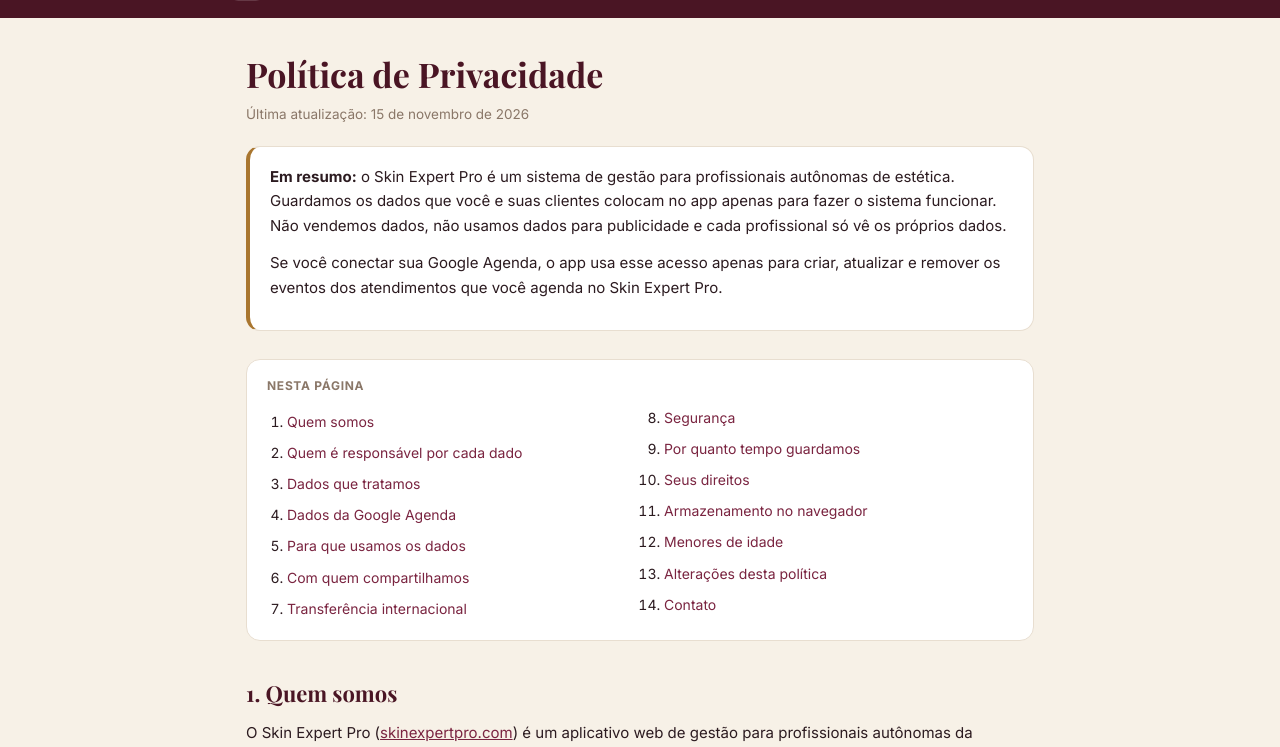
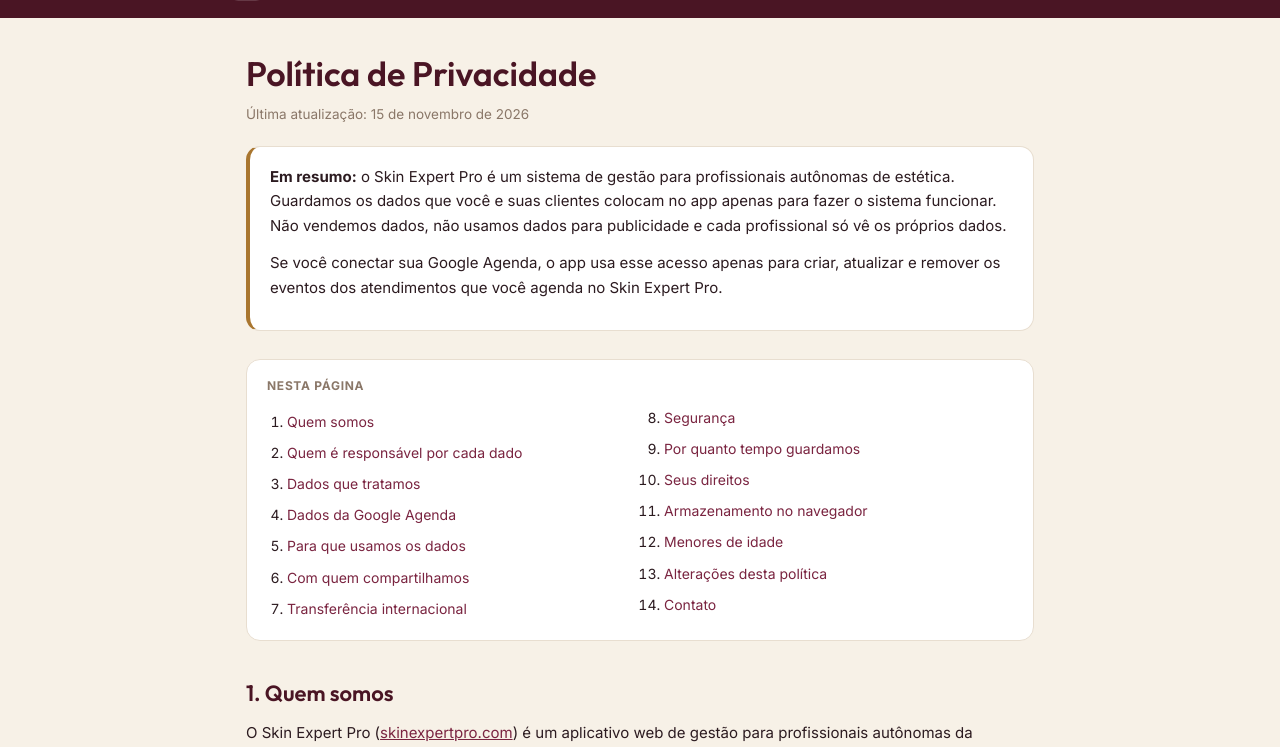
Before and after one commit to skinexpertpro/skinexpertpro-site, a plain HTML site: page privacidade.html in a window 1280 px wide. Shown: the part 53-800 px from the top of the page. Drawn offline with nearby package versions, Linux system fonts and the light colour scheme.

Commit message:
Títulos de Playfair Display para Outfit (sistema e páginas legais)
Co-Authored-By: Claude Opus 5.5 <noreply@anthropic.com>
Claude-Session: https://claude.ai/code/session_018rburV9PFSoZboBjaCu2KL

```diff
--- a/css/legal.css
+++ b/css/legal.css
@@ -27,7 +27,7 @@
   .legal-marca{ display:flex; align-items:center; gap:10px; color:#fff; text-decoration:none; }
   .legal-marca .brand-logo{ width:30px; height:30px; border-radius:50%; flex-shrink:0;
     background: conic-gradient(from 200deg, var(--gold), var(--sidebar-bg) 60%, var(--gold)); box-shadow:0 0 0 1px rgba(255,255,255,.15); }
-  .legal-marca span{ font-family:'Playfair Display', serif; font-weight:700; font-size:18px; }
+  .legal-marca span{ font-family:'Outfit', sans-serif; font-weight:600; font-size:18px; }
   .legal-nav{ display:flex; gap:6px; }
   .legal-nav a{ color:#e9dcc9; text-decoration:none; font-size:13px; font-weight:600; padding:7px 12px; border-radius:999px; }
   .legal-nav a:hover{ background: rgba(255,255,255,.08); color:#fff; }
@@ -35,7 +35,7 @@
 
   /* Conteúdo */
   .legal-main{ max-width:820px; margin:0 auto; padding:36px 16px 56px; }
-  .legal-cabecalho h1{ font-family:'Playfair Display', serif; font-size:34px; line-height:1.2; margin:0 0 8px; color: var(--sidebar-bg); }
+  .legal-cabecalho h1{ font-family:'Outfit', sans-serif; font-weight:600; font-size:34px; line-height:1.2; margin:0 0 8px; color: var(--sidebar-bg); }
   .legal-cabecalho .legal-data{ color: var(--text-muted); font-size:13.5px; margin:0 0 20px; }
   .legal-resumo{ background: var(--card-bg); border:1px solid var(--border); border-left:4px solid var(--gold); border-radius: var(--radius);
     padding:18px 20px; margin:0 0 28px; }
@@ -50,7 +50,7 @@
   .legal-indice a:hover{ text-decoration:underline; }
 
   .legal-main section{ scroll-margin-top:16px; }
-  .legal-main h2{ font-family:'Playfair Display', serif; font-size:22px; color: var(--sidebar-bg); margin:34px 0 10px; }
+  .legal-main h2{ font-family:'Outfit', sans-serif; font-weight:600; font-size:22px; color: var(--sidebar-bg); margin:34px 0 10px; }
   .legal-main h3{ font-size:15.5px; margin:20px 0 6px; }
   .legal-main p{ margin:0 0 12px; }
   .legal-main ul{ margin:0 0 14px; padding-left:22px; }
--- a/privacidade.html
+++ b/privacidade.html
@@ -11,8 +11,8 @@
 <link rel="canonical" href="https://skinexpertpro.com/privacidade.html">
 <link rel="preconnect" href="https://fonts.googleapis.com">
 <link rel="preconnect" href="https://fonts.gstatic.com" crossorigin>
-<link href="https://fonts.googleapis.com/css2?family=Playfair+Display:wght@700&family=Inter:wght@400;600;700&display=swap" rel="stylesheet">
-<link rel="stylesheet" href="css/legal.css?v=20261127a">
+<link href="https://fonts.googleapis.com/css2?family=Outfit:wght@400;500;600;700&family=Inter:wght@400;600;700&display=swap" rel="stylesheet">
+<link rel="stylesheet" href="css/legal.css?v=20261127b">
 </head>
 <body>
 
```
Also changed, not shown: termos.html (+2 -2 lines).
